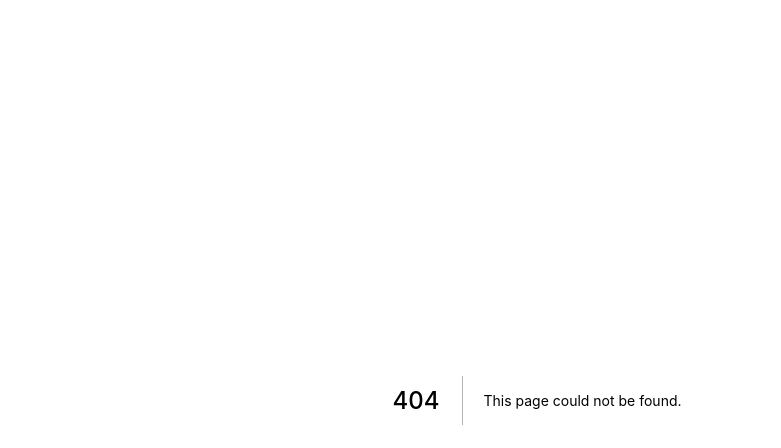
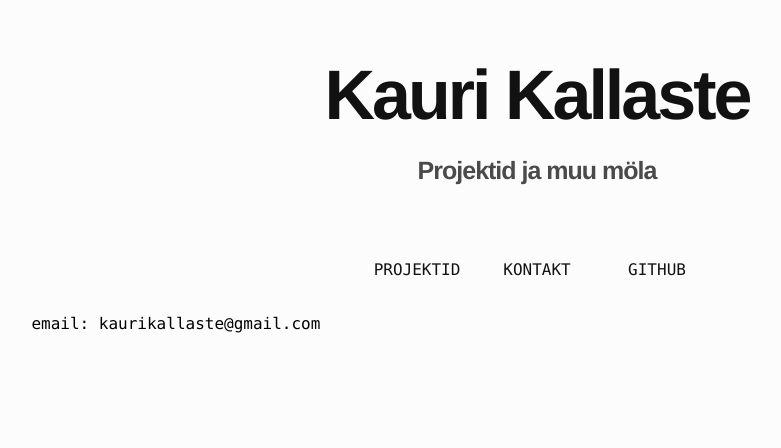
Before and after one commit to Kaurikallaste/kk-portfolio, a Next.js app: page /kontakt in a window 1280 px wide. Before the commit this address had no page. Shown: the top 448 px of the page, without its empty margins (103-884 px from the left). Built offline with nearby package versions, Linux system fonts and the light colour scheme.

Commit message:
koodi parandused, kontakt leht
navbar ja title omas failis/funktsioonis
kontakt leht esialgne loodud
kasutan navbaris next/link elemente preloadimiseks (githubi linki ei
preloadi)

```diff
--- /dev/null
+++ b/pages/kontakt.tsx
@@ -0,0 +1,22 @@
+import type { NextPage, NextComponentType } from 'next';
+import Head from 'next/head';
+import React,{ useState } from 'react';
+import Navbar from './navbar';
+import Title from './title';
+
+
+const Kontakt: NextPage = () => {
+    return (
+        <div className="container">
+            <Head>
+                <title>Kauri Kallaste</title>
+                <meta name="description" content="Kauri Kallaste portfolio" />
+            </Head>
+            <Title />
+            <Navbar />
+            email: kaurikallaste@gmail.com
+        </div>
+    );
+}
+
+export default Kontakt;
--- /dev/null
+++ b/pages/navbar.tsx
@@ -0,0 +1,15 @@
+import type { NextComponentType } from 'next';
+import Link from 'next/link';
+
+const Navbar: NextComponentType = () => {
+    return (
+        <ul className="navbar">
+
+            <Link href="/"><a><li> PROJEKTID </li></a></Link>
+            <Link href="kontakt"><a><li> KONTAKT </li></a></Link>
+            <Link href="https://github.com/Kaurikallaste" prefetch={false}><a target="_blank"><li> GITHUB </li></a></Link>
+        </ul>
+    );
+}
+
+export default Navbar;
--- /dev/null
+++ b/pages/title.tsx
@@ -0,0 +1,13 @@
+import type { NextComponentType } from 'next';
+
+
+const Title: NextComponentType = () => {
+    return (
+        <>
+            <h1 className="title">Kauri Kallaste</h1>
+            <h2 className="subtitle">Projektid ja muu möla</h2>
+        </>
+    );
+}
+
+export default Title;
```
Also changed, not shown: pages/index.tsx (+6 -9 lines).
